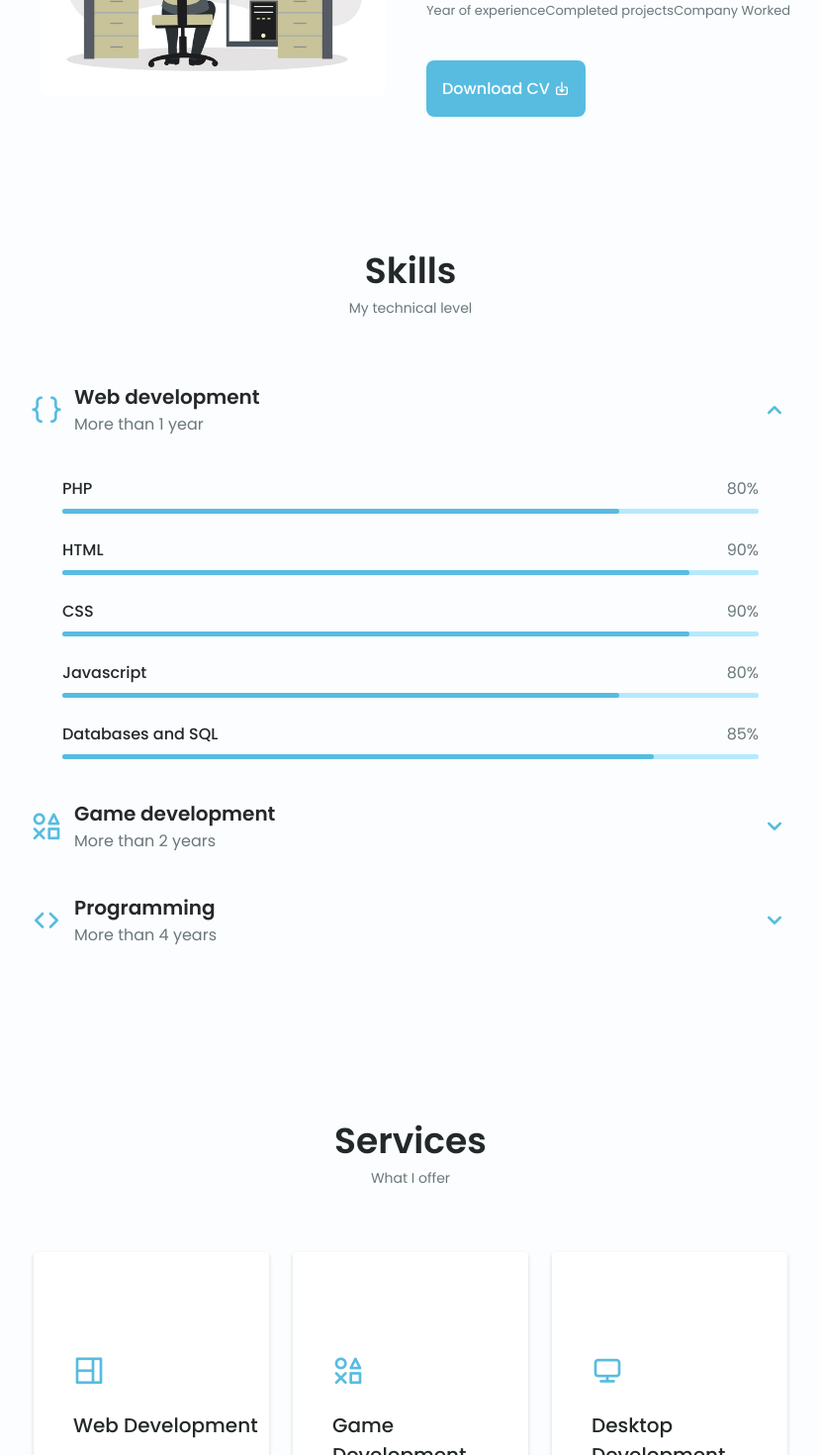
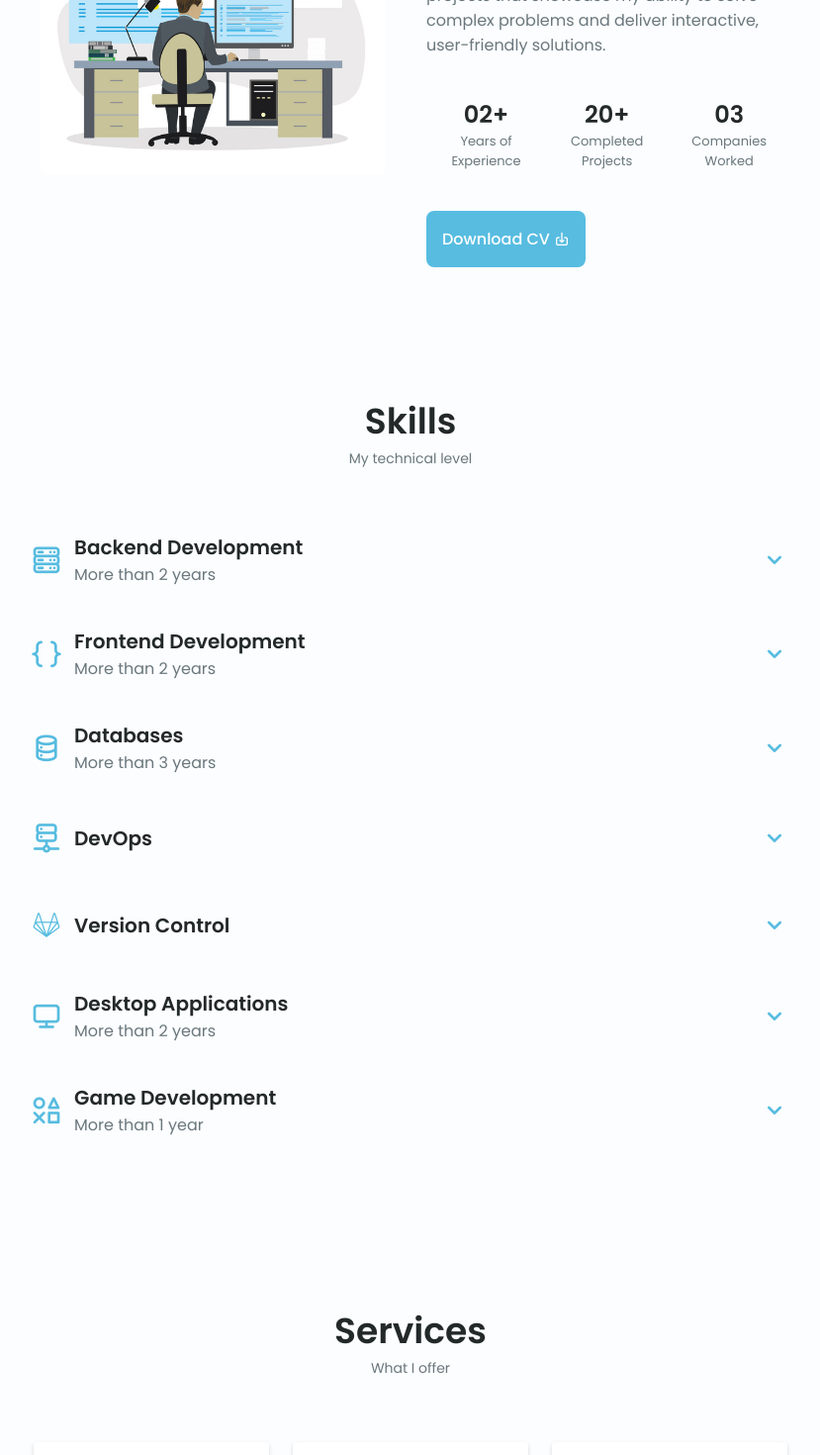
Before and after one commit to mo-salahh/portfolio, a React (Vite) app: page / in a window 1280 px wide. Shown: the part 1160-2630 px from the top of the page at 99% size, without its empty margins (225-1054 px from the left). Built offline with nearby package versions, Linux system fonts and the light colour scheme.

Commit message:
updated data

```diff
--- a/src/data/index.tsx
+++ b/src/data/index.tsx
@@ -11,7 +11,7 @@ import {
 
 export const footerData: FooterType = {
   name: "Mohammad Salah",
-  title: "Web Developer",
+  title: "Full-Stack Web Developer",
   links: [
     { href: "#services", label: "Services" },
     { href: "#portfolio", label: "Portfolio" },
@@ -30,14 +30,15 @@ export const footerData: FooterType = {
 export const aboutData: AboutData = {
   imageSrc: "assets/images/frontend.jpeg",
   description:
-    "Motivated 4th-year computer engineering student at Marmara University, passionate about web development, seeking a challenging internship to enhance skills. With extensive experience as a game developer intern and a track record of successful web projects, I bring valuable insights in interactive design and problem-solving.",
+    "I am a Computer Engineer, graduated from Marmara University, with a strong passion for web development. I have over two years of experience in both frontend and backend development, along with hands-on experience in game development and desktop applications. I am seeking a challenging role to further hone my skills. My experience spans across multiple companies, with a portfolio of successfully completed projects that showcase my ability to solve complex problems and deliver interactive, user-friendly solutions.",
   infoItems: [
-    { title: "01+", name: "Year of \n experience" },
-    { title: "10+", name: "Completed \n projects" },
-    { title: "01", name: "Company \n Worked" },
+    { title: "02+", name: "Years of \nExperience" },
+    { title: "20+", name: "Completed \nProjects" },
+    { title: "03", name: "Companies \nWorked" },
   ],
   cvLink: "assets/pdf/CV.pdf",
 };
+
 
 export const navItems: NavItem[] = [
   { href: "#home", iconClass: "uil-estate", text: "Home" },
@@ -47,7 +48,6 @@ export const navItems: NavItem[] = [
   { href: "#portfolio", iconClass: "uil-scenery", text: "Portfolio" },
   { href: "#contact", iconClass: "uil-message", text: "Contact me" },
 ];
-
 export const homeData: HomeData = {
   socialLinks: [
     {
@@ -63,52 +63,136 @@ export const homeData: HomeData = {
   imageSrc: "assets/images/perfil.png",
   dataSections: {
     title: "Hi, I'm Mohammad",
-    subtitle: "Web Developer",
+    subtitle: "Full Stack Web Developer",
     description:
-      "High level experience in web development knowledge, producing quality work.",
+      "A Full Stack Web Developer with extensive experience in both frontend and backend development. I am dedicated to producing high-quality work and delivering robust solutions across various web projects.",
     contactLink: "#contact",
   },
   scrollTarget: "#about",
 };
 
+
 export const portfolioItems: PortfolioItem[] = [
   {
     id: 1,
-    imgSrc: "assets/images/articles_app.png",
-    title: "Dynamic Articles Web Application with PHP",
+    imgSrc: "assets/images/alifbee.png",
+    title: "Alifbee",
     description:
-      "Designed and developed a dynamic web application using PHP...",
-    githubLink: "https://github.com/MOSALAH-CODE/ArticlesApp",
+      "A comprehensive platform for educational and entertainment purposes, accessible via mobile applications and websites.",
+    githubLink: "", // Add the GitHub link if available
     modalContent: [
-      "Developed a web application using PHP.",
-      "Allows users to create, edit, and manage articles.",
-      "Implemented a robust user authentication system.",
-      "Features include registration, login, and password reset functionalities.",
-      "Ensured data security and user privacy through authentication.",
-      "Utilized PHP for server-side scripting to process user requests, interact with the database, and generate dynamic HTML content.",
+      "Developed and maintained backend services using Django.",
+      "Integrated FastAPI for enhanced performance.",
+      "Created dynamic user interfaces using React for the website.",
+      "Focused on scalability and performance to handle a large user base.",
     ],
   },
   {
     id: 2,
-    imgSrc: "assets/images/articles_app.png",
-    title: "2Dynamic Articles Web Application with PHP",
+    imgSrc: "assets/images/alifbee_kids.png",
+    title: "Alifbee Kids",
     description:
-      "Designed and developed a dynamic web application using PHP...",
-    githubLink: "https://github.com/MOSALAH-CODE/ArticlesApp",
+      "A specialized mobile application targeting children's educational content.",
+    githubLink: "", // Add the GitHub link if available
     modalContent: [
-      "Developed a web application using PHP.",
-      "Allows users to create, edit, and manage articles.",
-      "Implemented a robust user authentication system.",
-      "Features include registration, login, and password reset functionalities.",
-      "Ensured data security and user privacy through authentication.",
-      "Utilized PHP for server-side scripting to process user requests, interact with the database, and generate dynamic HTML content.",
+      "Built backend services using Django.",
+      "Ensured secure and efficient content management.",
+      "Optimized for mobile devices.",
+      "Collaborated with a cross-functional team to deliver the project.",
+    ],
+  },
+  {
+    id: 3,
+    imgSrc: "assets/images/crm.png",
+    title: "CRM",
+    description:
+      "A customer relationship management system designed to streamline business processes and client interactions.",
+    githubLink: "", // Add the GitHub link if available
+    modalContent: [
+      "Implemented backend using PHP Laravel.",
+      "Developed the user interface with React and Blade.",
+      "Focused on data handling and business logic.",
+      "Enhanced user experience through responsive design.",
+    ],
+  },
+  {
+    id: 4,
+    imgSrc: "assets/images/adam.png",
+    title: "Adam",
+    description:
+      "A data entry system used to manage and input data for the primary projects, Alifbee and Alifbee Kids.",
+    githubLink: "", // Add the GitHub link if available
+    modalContent: [
+      "Developed backend with PHP Laravel.",
+      "Handled data management and integration with Alifbee and Alifbee Kids.",
+      "Created a user-friendly interface using Blade.",
+      "Ensured accurate and efficient data entry processes.",
+    ],
+  },
+  {
+    id: 5,
+    imgSrc: "assets/images/lms.png",
+    title: "LMS (Learning Management System)",
+    description:
+      "An educational platform for managing and delivering online learning content.",
+    githubLink: "", // Add the GitHub link if available
+    modalContent: [
+      "Utilized PHP Laravel for backend development.",
+      "Implemented interactive user interfaces with React.",
+      "Focused on user management and content delivery.",
+      "Ensured scalability and security of the platform.",
+    ],
+  },
+  {
+    id: 6,
+    imgSrc: "assets/images/alifbee_academy.png",
+    title: "Alifbee Academy",
+    description:
+      "An extension of the Alifbee platform focused on providing educational resources and tools.",
+    githubLink: "", // Add the GitHub link if available
+    modalContent: [
+      "Developed backend with PHP Laravel.",
+      "Designed frontend with React and Blade.",
+      "Enhanced user experience with modern, responsive design.",
+      "Supported various educational features and tools.",
+    ],
+  },
+  {
+    id: 7,
+    imgSrc: "assets/images/dicom_viewer.png",
+    title: "DICOM Web Viewer",
+    description:
+      "A web-based viewer for medical imaging data in the DICOM format.",
+    githubLink: "", // Add the GitHub link if available
+    modalContent: [
+      "Developed the user interface for handling and displaying complex medical images.",
+      "Ensured compatibility with various browsers and devices.",
+      "Focused on performance and efficient rendering of images.",
+      "Collaborated with medical professionals to refine the user interface.",
     ],
   },
 ];
 
 export const qualificationsData: QualificationsData = {
   qualifications: {
-    "education": [
+    work: [
+      {
+        title: "Game Developer",
+        subtitle: "Turkey - Intern at Wolves Interactive",
+        period: "2022",
+      },
+      {
+        title: "Full-Stack Web Developer",
+        subtitle: "Turkey - Full-time - Alifbee Company",
+        period: "2023 - Present",
+      },
+      {
+        title: "Front-End Web Developer",
+        subtitle: "Remote - Diagnostics Elite",
+        period: "2024 - Present",
+      },
+    ],
+    education: [
       {
         title: "Dammam School",
         subtitle: "Saudi Arabia - Secondary School",
@@ -125,98 +209,128 @@ export const qualificationsData: QualificationsData = {
         period: "2020 - 2024",
       },
     ],
-    "work": [
-      {
-        title: "Game Developer",
-        subtitle: "Turkey - Intern at Wolves Interactive",
-        period: "2022",
-      },
-      {
-        title: "Web Developer",
-        subtitle: "Freelance - Online",
-        period: "2023",
-      },
-    ],
   },
 };
 
 export const servicesData: ServicesData[] = [
   {
+    id: "api-development",
+    icon: "uil uil-server",
+    title: "API Development",
+    description: [
+      "Design and develop robust APIs to facilitate seamless integration and communication between systems.",
+      "Ensure APIs are scalable, secure, and efficiently handle various data operations.",
+      "Provide documentation and support for easy implementation and use.",
+    ],
+  },
+  {
     id: "web-development",
-    icon: "uil uil-web-grid",
+    icon: "uil-brackets-curly",
     title: "Web Development",
     description: [
       "Customized websites designed and developed to meet your unique needs.",
-      "Optimize websites for search engines and fast loading times.",
-      "Ongoing maintenance and support for smooth, secure, and up-to-date websites.",
+      "Expertise in both frontend and backend development for a seamless user experience.",
+      "Optimization for search engines and fast loading times.",
+      "Ongoing maintenance and support to ensure websites remain secure and up-to-date.",
+    ],
+  },
+  {
+    id: "full-stack-development",
+    icon: "uil-server-network",
+    title: "Full Stack Development",
+    description: [
+      "Comprehensive development solutions covering both frontend and backend aspects.",
+      "Proficient in various technologies and frameworks to deliver end-to-end solutions.",
+      "Focus on creating scalable, efficient, and high-performance applications.",
+      "Ensure cohesive and integrated development from initial design to final deployment.",
+    ],
+  }
+];
+
+
+export const skillCategories: SkillCategoryType[] = [
+  {
+    id: "backend-development",
+    title: "Backend Development",
+    subtitle: "More than 2 years",
+    icon: "uil-server",
+    skills: [
+      { name: "Laravel - PHP", percentage: "90%" },
+      { name: "Django - Python", percentage: "90%" },
+      { name: "FastAPI - Python", percentage: "85%" },
+      { name: "Next.js", percentage: "70%" },
+    ],
+  },
+  {
+    id: "frontend-development",
+    title: "Frontend Development",
+    subtitle: "More than 2 years",
+    icon: "uil-brackets-curly",
+    skills: [
+      { name: "React", percentage: "90%" },
+      { name: "Blade", percentage: "85%" },
+      { name: "HTML", percentage: "90%" },
+      { name: "CSS & Tailwind & Bootstrap", percentage: "80%" },
+      { name: "JavaScript & TypeScript", percentage: "80%" },
+    ],
+  },
+  {
+    id: "databases",
+    title: "Databases",
+    subtitle: "More than 3 years",
+    icon: "uil-database",
+    skills: [
+      { name: "MySQL", percentage: "85%" },
+      { name: "Firebase", percentage: "75%" },
+      { name: "MongoDB", percentage: "75%" },
+      { name: "AWS DynamoDB", percentage: "75%" },
+    ],
+  },
+  {
+    id: "devops",
+    title: "DevOps",
+    subtitle: "",
+    icon: "uil-server-network",
+    skills: [
+      { name: "Docker", percentage: "75%" },
+      { name: "Jenkins (CI/CD)", percentage: "65%" },
+    ],
+  },
+  {
+    id: "version-control",
+    title: "Version Control",
+    subtitle: "",
+    icon: "uil-gitlab",
+    skills: [
+      { name: "Git", percentage: "80%" },
+      { name: "GitHub", percentage: "" },
+      { name: "Bitbucket", percentage: "" },
+      { name: "Plastic SCM", percentage: "" },
+    ],
+  },
+  {
+    id: "desktop-applications",
+    title: "Desktop Applications",
+    subtitle: "More than 2 years",
+    icon: "uil-desktop",
+    skills: [
+      { name: "JavaFX - Java", percentage: "80%" },
+      { name: "Qt - Java", percentage: "70%" },
+      { name: "Tkinter - Python", percentage: "75%" },
     ],
   },
   {
     id: "game-development",
-    icon: "uil uil-icons",
     title: "Game Development",
-    description: [
-      "Immersive and engaging games for PC and mobile platforms.",
-      "Captivating designs and interactive elements for visually stunning experiences.",
-      "Robust mechanics and intuitive controls for challenging yet enjoyable gameplay.",
-      "Optimize performance and provide post-launch support for bug-free gaming.",
-    ],
-  },
-  {
-    id: "desktop-development",
-    icon: "uil uil-desktop",
-    title: "Desktop Development",
-    description: [
-      "Develop robust and tailored desktop applications.",
-      "User-friendly interfaces to enhance productivity.",
-      "Powerful functionalities for streamlined processes and efficiency.",
-      "Compatibility, performance optimization, and ongoing support for reliable applications.",
+    subtitle: "More than 1 year",
+    icon: "uil-icons",
+    skills: [
+      { name: "Unity Engine", percentage: "70%" },
+      { name: "C#", percentage: "60%" },
+      {
+        name: "Game Assets",
+        percentage: "50%",
+      },
     ],
   },
 ];
-
-export const skillCategories: SkillCategoryType[] = [
-  {
-    id: "web-development",
-    title: "Web development",
-    subtitle: "More than 1 year",
-    icon: "uil-brackets-curly",
-    skills: [
-      { name: "PHP", percentage: "80%", className: "skills__php" },
-      { name: "HTML", percentage: "90%", className: "skills__html" },
-      { name: "CSS", percentage: "90%", className: "skills__css" },
-      { name: "Javascript", percentage: "80%", className: "skills__js" },
-      {
-        name: "Databases and SQL",
-        percentage: "85%",
-        className: "skills__sql",
-      },
-    ],
-  },
-  {
-    id: "game-development",
-    title: "Game development",
-    subtitle: "More than 2 years",
-    icon: "uil-icons",
-    skills: [
-      { name: "Unity Engine", percentage: "70%", className: "skills__unity" },
-      { name: "C#", percentage: "60%", className: "skills__csharp" },
-      {
-        name: "Game Assets",
-        percentage: "50%",
-        className: "skills__game-assets",
-      },
-    ],
-  },
-  {
-    id: "programming",
-    title: "Programming",
-    subtitle: "More than 4 years",
-    icon: "uil-arrow",
-    skills: [
-      { name: "Java", percentage: "90%", className: "skills__java" },
-      { name: "Python", percentage: "80%", className: "skills__python" },
-      { name: "C", percentage: "70%", className: "skills__c" },
-    ],
-  },
-];
--- a/src/index.css
+++ b/src/index.css
@@ -275,7 +275,7 @@ img {
 
 .home__content {
   grid-template-columns: 0.5fr 3fr;
-  padding-top: 3.5rem;
+  padding-top: 0.5rem;
   align-items: center;
 }
 
@@ -486,50 +486,6 @@ img {
   background-color: var(--first-color);
 }
 
-.skills__html {
-  width: 90%;
-}
-
-.skills__css {
-  width: 90%;
-}
-
-.skills__js {
-  width: 80%;
-}
-
-.skills__php {
-  width: 80%;
-}
-
-.skills__sql {
-  width: 85%;
-}
-
-.skills__unity {
-  width: 70%;
-}
-
-.skills__csharp {
-  width: 60%;
-}
-
-.skills__game-assets {
-  width: 50%;
-}
-
-.skills__java {
-  width: 90%;
-}
-
-.skills__pyhton {
-  width: 80%;
-}
-
-.skills__c {
-  width: 70%;
-}
-
 .skills__close .skills__list {
   height: 0;
   overflow: hidden;
@@ -619,7 +575,7 @@ img {
 .services__content {
   position: relative;
   background-color: var(--container-color);
-  padding: 3.5rem 0.5rem 1.25rem 1.5rem;
+  padding: 3.5rem 0.5rem 1.25rem 1rem;
   border-radius: 0.25rem;
   box-shadow: 0 2px 4px rgba(0, 0, 0, 0.15);
   transition: 0.3s;
@@ -1163,7 +1119,7 @@ img {
     }
 
     .home__content {
-      padding-top: 5.5rem;
+      padding-top: 0.5rem;
       column-gap: 2rem;
     }
     .home__blob {
@@ -1208,7 +1164,7 @@ img {
       font-size: 2rem;
     }
     .services__content {
-      padding: 6rem 0 2rem 2.5rem;
+      padding: 6rem 0 2rem 1rem;
     }
 
     .services__modal-content {
--- a/src/pages/Skills/components/SkillCategory.tsx
+++ b/src/pages/Skills/components/SkillCategory.tsx
@@ -5,7 +5,7 @@ interface SkillCategoryProps {
     title: string;
     subtitle: string;
     icon: string;
-    skills: { name: string; percentage: string; className: string }[];
+    skills: { name: string; percentage: string; }[];
     isOpen: boolean;
     onToggle: () => void;
 }
@@ -24,7 +24,7 @@ const SkillCategory: React.FC<SkillCategoryProps> = ({ title, subtitle, icon, sk
 
             <div className="skills__list grid">
                 {skills.map((skill, index) => (
-                    <SkillItem key={index} name={skill.name} percentage={skill.percentage} className={skill.className} />
+                    <SkillItem key={index} name={skill.name} percentage={skill.percentage} />
                 ))}
             </div>
         </div>
--- a/src/pages/Skills/components/SkillItem.tsx
+++ b/src/pages/Skills/components/SkillItem.tsx
@@ -1,7 +1,7 @@
 import React from 'react';
 import { SkillItemType as SkillItemProps } from '../types';
 
-const SkillItem: React.FC<SkillItemProps> = ({ name, percentage, className }) => {
+const SkillItem: React.FC<SkillItemProps> = ({ name, percentage }) => {
     return (
         <div className="skills__data">
             <div className="skills__titles">
@@ -9,7 +9,7 @@ const SkillItem: React.FC<SkillItemProps> = ({ name, percentage, className }) =>
                 <span className="skills__number">{percentage}</span>
             </div>
             <div className="skills__bar">
-                <span className={`skills__percentage ${className}`}></span>
+                <span style={{width: percentage}} className={`skills__percentage`}></span>
             </div>
         </div>
     );
--- a/src/pages/Skills/types/index.tsx
+++ b/src/pages/Skills/types/index.tsx
@@ -1,7 +1,6 @@
 export interface SkillItemType {
     name: string;
     percentage: string;
-    className: string;
 }
 
 export interface SkillCategoryType {
```
